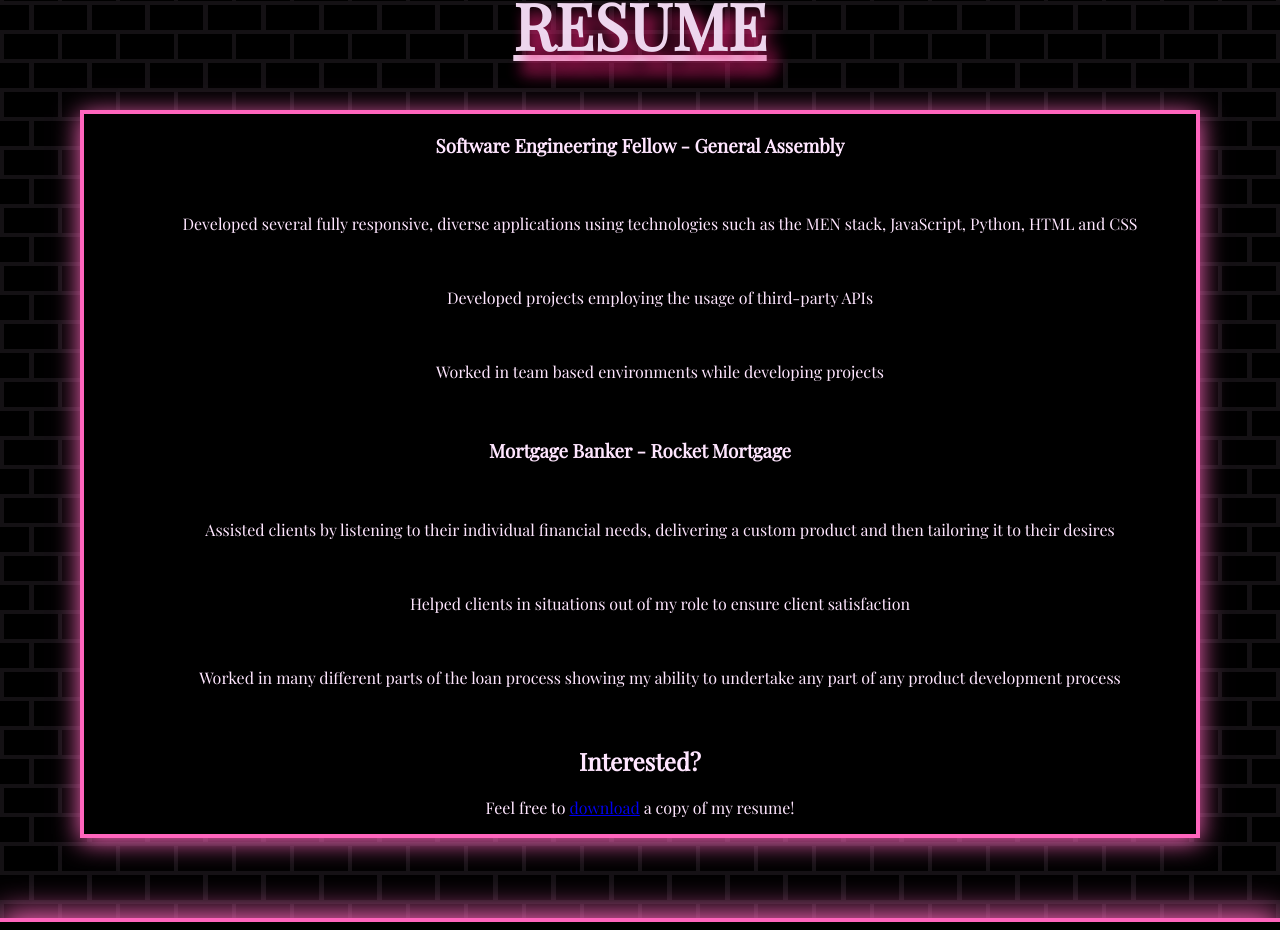
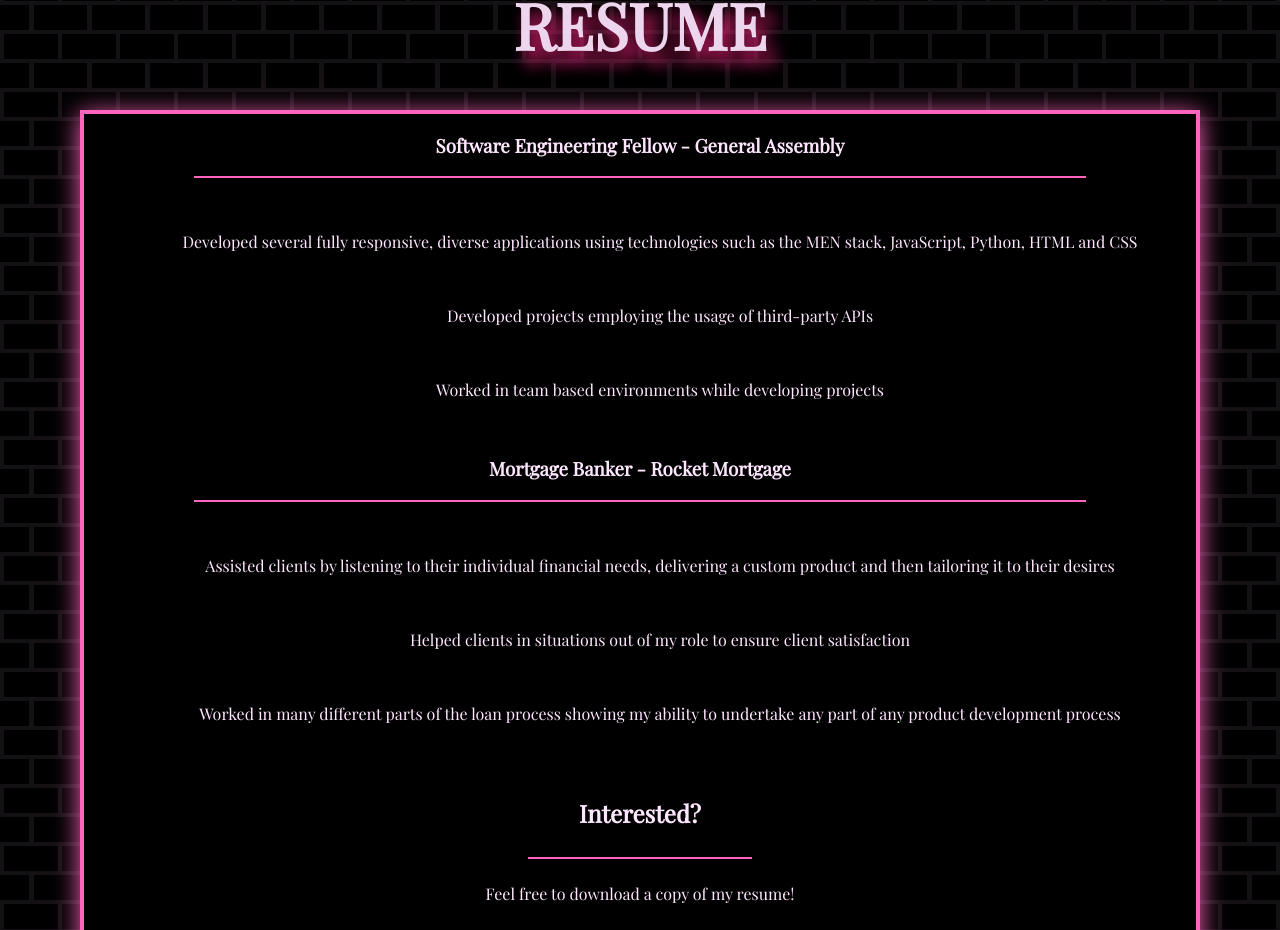
Before and after one commit to zgildo01/portfolio-react, a React (Create React App) app: page /resume in a window 1280 px wide. Shown: the part 117-1047 px from the top of the page. Built offline with nearby package versions, Linux system fonts and the light colour scheme.

Commit message:
styled download resume section

```diff
--- a/src/components/NavBar/NavBar.module.css
+++ b/src/components/NavBar/NavBar.module.css
@@ -32,7 +32,7 @@
 
 .home:hover {
   color: rgba( 235 ,210 , 235, 1 );
-  box-shadow: 0 2rem 5rem #ff65bd;
+  box-shadow: 0 .025rem 5rem #ff65bd;
 }
 
 .link {
@@ -46,5 +46,5 @@
 
 .link:hover {
   color: rgba( 235 ,210 , 235, 1 );
-  box-shadow: 0 2rem 5rem #ff65bd;
+  box-shadow: 0 .025rem 5rem #ff65bd;
 }
--- a/src/pages/Resume/Resume.jsx
+++ b/src/pages/Resume/Resume.jsx
@@ -5,40 +5,61 @@
     <>
     <div className={styles.main}>
       <div className={styles.sign}>
-        <div className={styles.fastflicker}><h1>Resume</h1></div>
+        <div className={styles.fastflicker}>
+          <h1>Resume</h1>
+        </div>
       </div>
       <div  className={styles.container}>
         <div className={styles.itemContainer}>
           <h3>Software Engineering Fellow - General Assembly</h3>
-          <ul className={styles.ul}>
-            <li className='resume-li'>
+          <hr
+            color='#ff65bd'
+            width='80%'
+          />
+          <ul>
+            <li>
               <p>Developed several fully responsive, diverse applications using technologies such as the MEN stack, JavaScript, Python, HTML and CSS</p>
             </li>
-            <li className='resume-li'>
+            <li>
               <p>Developed projects employing the usage of third-party APIs</p>
             </li>
-            <li className='resume-li'>
+            <li>
               <p>Worked in team based environments while developing projects</p>
             </li>
           </ul>
         </div>
-        <div id='resume-item-container'>
+        <div className={styles.itemContainer}>
           <h3>Mortgage Banker - Rocket Mortgage</h3>
-          <ul id='resume-ul'>
-            <li className='resume-li'>
+          <hr
+            color='#ff65bd'
+            width='80%'
+          />
+          <ul>
+            <li>
               <p>Assisted clients by listening to their individual financial needs, delivering a custom product and then tailoring it to their desires</p>
             </li>
-            <li className='resume-li'>
+            <li>
               <p>Helped clients in situations out of my role to ensure client satisfaction</p>
             </li>
-            <li className='resume-li'>
+            <li>
               <p>Worked in many different parts of the loan process showing my ability to undertake any part of any product development process</p>
             </li>
           </ul>
         </div>
         <div className={styles.downloadContainer}>
           <h2>Interested?</h2>
-          <p>Feel free to <a href='../public/Zeus-Resume.docx' download>download</a> a copy of my resume!</p>
+          <hr
+              color='#ff65bd'
+              width='20%'
+            />
+          <p>Feel free to download a copy of my resume!</p>
+          <a href='../public/Zeus-Resume.docx' download className={styles.a}>
+            <img
+              src="../img/lightPinkDocument.png"
+              alt="Download Link for Zeus' Resume"
+              height={50}
+            />
+          </a>
         </div>
       </div>
     </div>
--- a/src/pages/Resume/Resume.module.css
+++ b/src/pages/Resume/Resume.module.css
@@ -17,7 +17,7 @@
     -0.2rem 0.1rem 1rem #ff65bd, 0.2rem 0.1rem 1rem #ff65bd,
     0 -0.5rem 2rem #ff2483, 0 0.5rem 3rem #ff2483;
   animation: shine 2s forwards, flicker 3s infinite;
-  text-decoration: underline;
+
 }
 
 @keyframes blink {
@@ -193,3 +193,24 @@
   background-color: black;
   box-shadow: 0rem 0.25rem 1.5rem #ff65bd;
 }
+
+.downloadContainer {
+  display: flex;
+  flex-direction: column;
+  align-items: center;
+  margin-bottom: 2rem;
+}
+
+.a {
+  margin-top: 0.5rem;
+  border-radius: 50%;
+}
+
+.a:hover {
+  background-color: rgba( 255, 101, 189, 0.2 );
+  box-shadow: 0 0.25rem 5rem #ff65bd;
+}
+
+img {
+  padding: 0.25rem;
+}
```
Also changed, not shown: public/img/lightPinkDocument.png (added).
